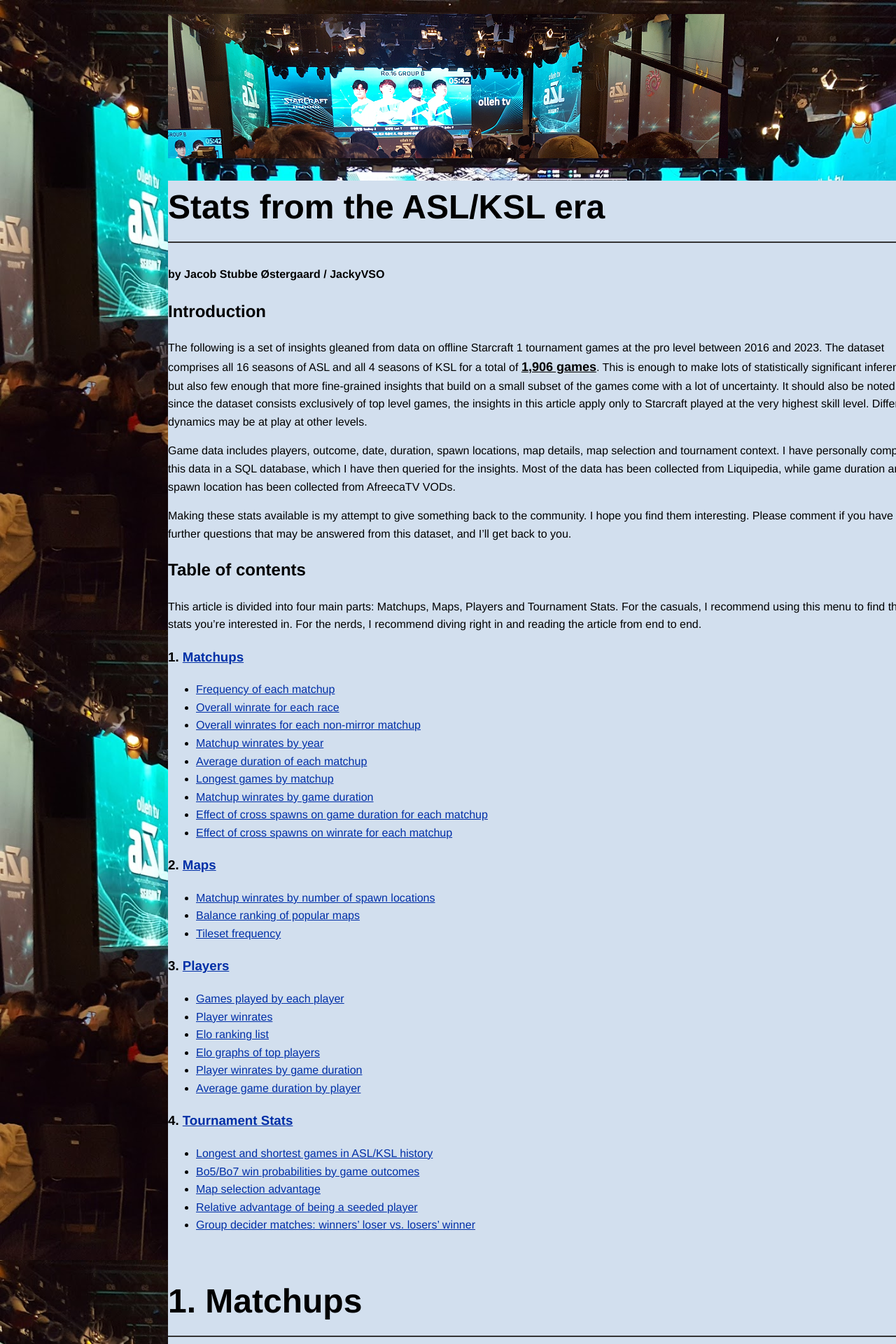
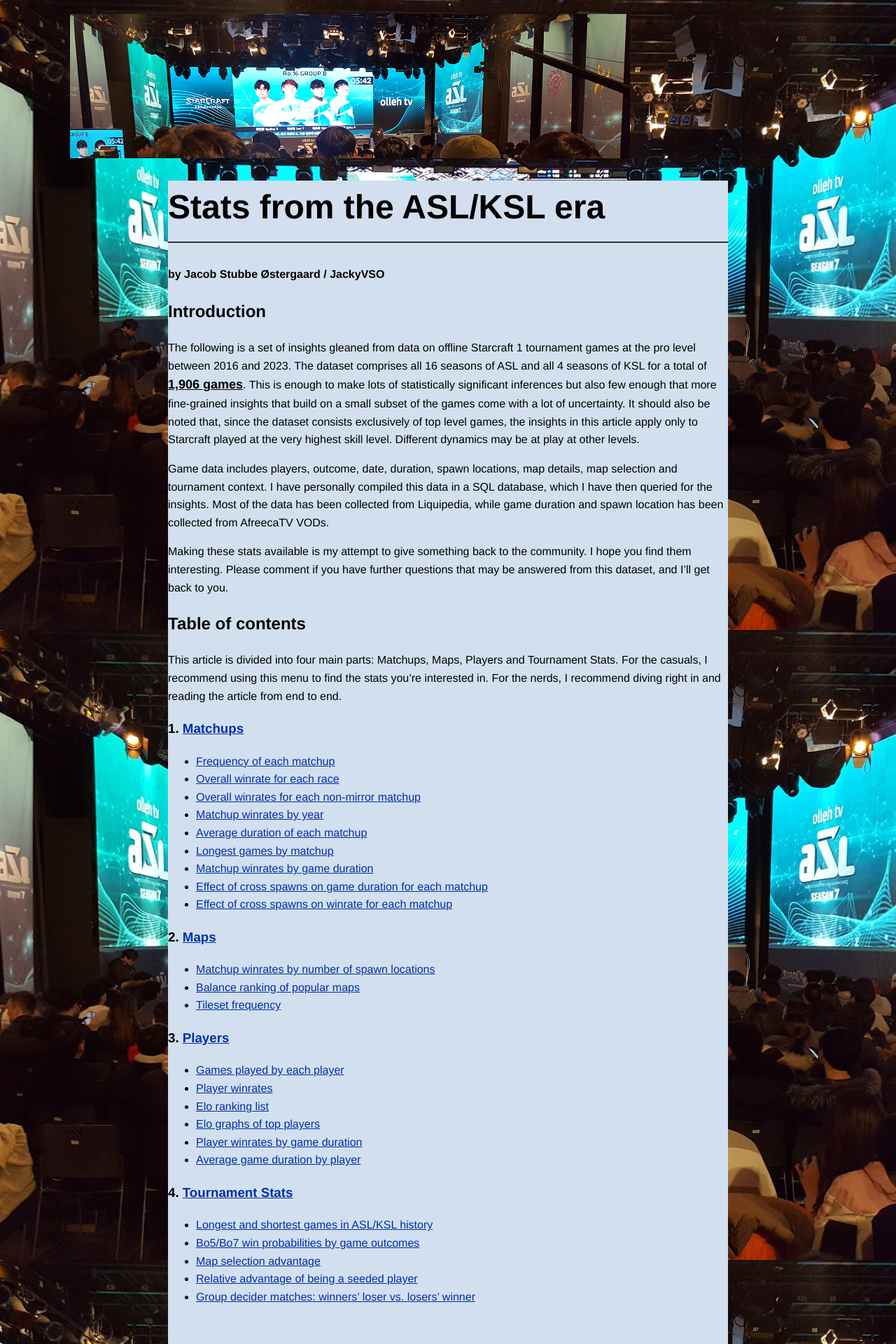
Before and after one commit to JackyVSO/Starcraft, a Jekyll site: the page built from index.md, in a window 1280 px wide. Shown: the top 1920 px of the page at 70% size. Built offline with Jekyll 4.4.1, drawn with Linux system fonts in a browser that asks for light colours.

```diff
--- a/_layouts/default.html
+++ b/_layouts/default.html
@@ -13,11 +13,11 @@
             font-family: Helvetica, Arial, sans-serif;
             font-size: 16px;
             line-height: 1.6;
-            max-width: 800px;
+            max-width: 1080px;
             margin: 0 auto;
       }
       .content-container {
-            width: 1080px; /* Set your desired content width */
+            max-width: 800px; /* Set your desired content width */
             background-color: #d2dfee;
             margin: 0 auto; /* Center the content container horizontally */
       }
```
